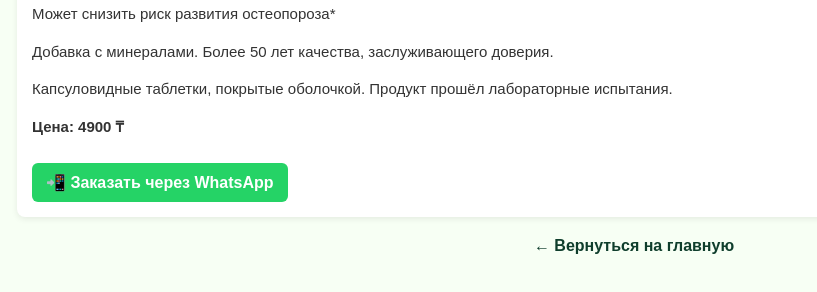
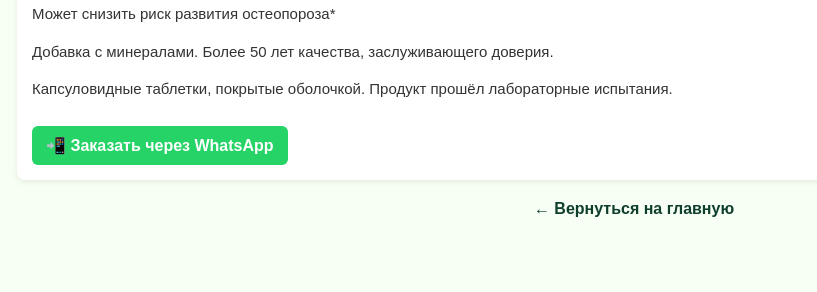
Before and after one commit to kair7877/muslimshop, a plain HTML site: page iherb.html in a window 1280 px wide. Shown: the part 178-470 px from the top of the page, without its empty margins (6-823 px from the left). Drawn offline with Linux system fonts and the light colour scheme.

Commit message:
Update iherb.html

```diff
--- a/iherb.html
+++ b/iherb.html
@@ -69,7 +69,6 @@
   <p>Может снизить риск развития остеопороза*</p>
   <p>Добавка с минералами. Более 50 лет качества, заслуживающего доверия.</p>
   <p>Капсуловидные таблетки, покрытые оболочкой. Продукт прошёл лабораторные испытания.</p>
-  <p><strong>Цена: 4900 ₸</strong></p>
   <a href="https://wa.me/77781754241?text=Хочу%20заказать%20Nature's%20Bounty%20Calcium%20D3" class="whatsapp">📲 Заказать через WhatsApp</a>
 </div>
 
```
